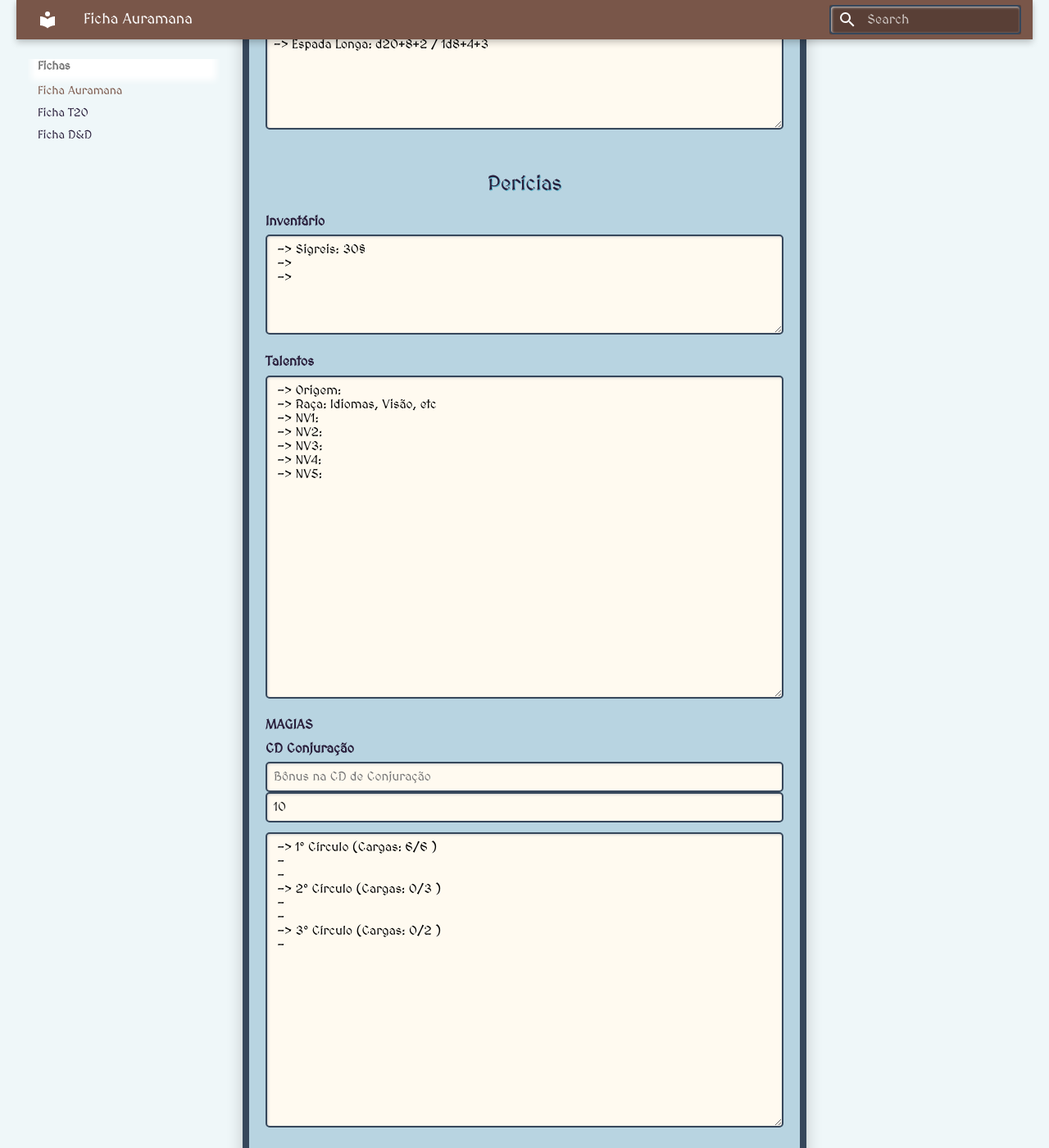
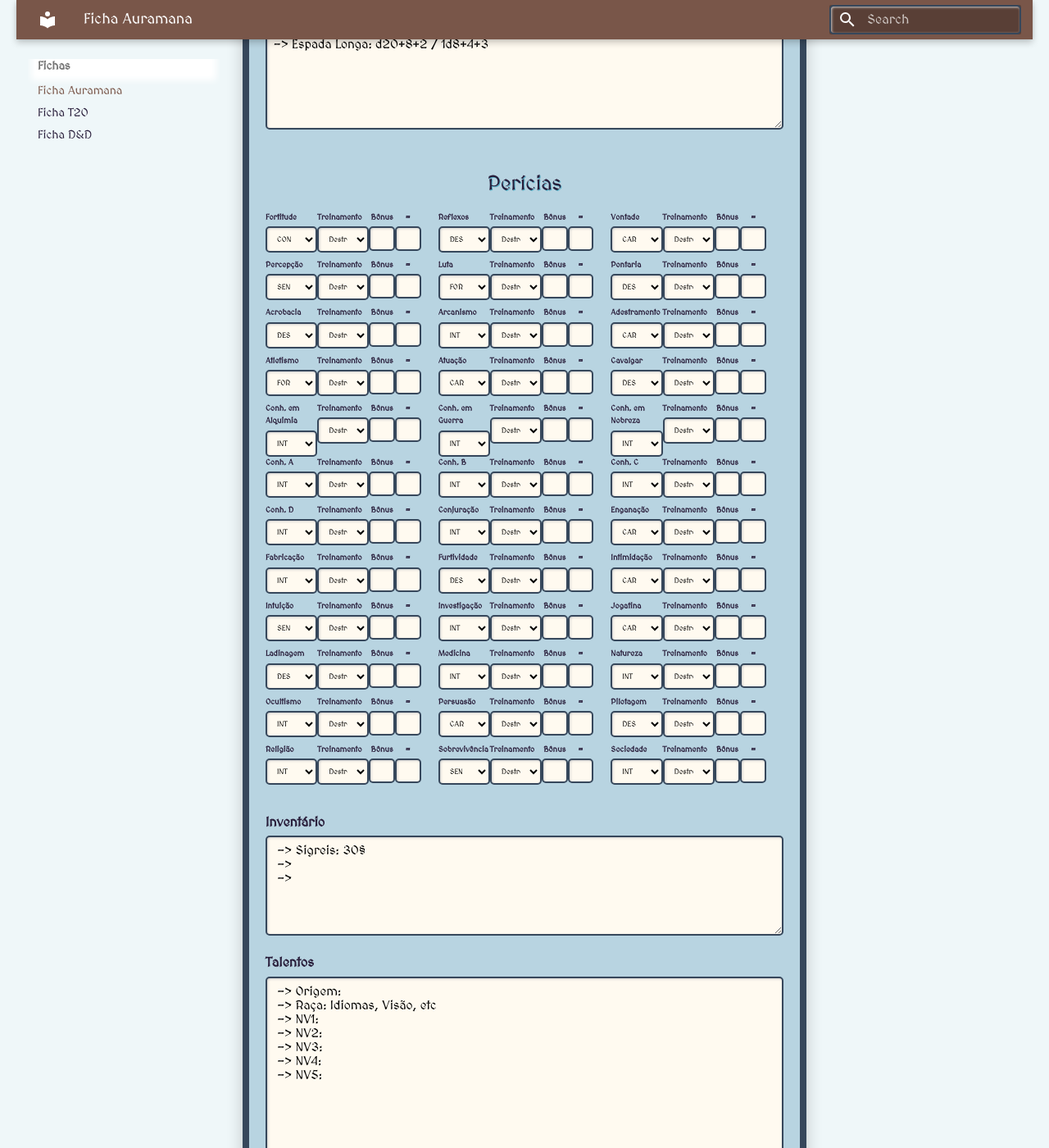
Before and after one commit to ozyssj/auramana-rpg, an MkDocs documentation site: the page built from docs/fichas/ficha.md, in a window 1280 px wide and 1400 px high, scrolled down 1265 px. Shown: the whole window at 82% size. Built offline with MkDocs 1.6.1 and Material for MkDocs 9.7.7, drawn with Linux system fonts in a browser that asks for light colours.

Commit message:
teste grid perícias

```diff
--- a/docs/fichas/ficha.md
+++ b/docs/fichas/ficha.md
@@ -418,7 +418,7 @@
                     const pericias = [
                         { nome: "Fortitude", atributo: "con" },
                         { nome: "Reflexos", atributo: "des" },
-                        { nome: "Vontade", atributo: "car" }
+                        { nome: "Vontade", atributo: "car" },
                         { nome: "Percepção", atributo: "sen" },
                         { nome: "Luta", atributo: "for" },
                         { nome: "Pontaria", atributo: "des" },
@@ -451,7 +451,7 @@
                         { nome: "Pilotagem", atributo: "des" },
                         { nome: "Religião", atributo: "int" },
                         { nome: "Sobrevivência", atributo: "sen" },
-                        { nome: "Sociedade", atributo: "int" },
+                        { nome: "Sociedade", atributo: "int" }
                     ];
 
                     // Opções de atributos
@@ -518,7 +518,7 @@
                     // Gerar todas as perícias
                     document.getElementById('pericias-container').innerHTML = pericias.map(criarPericia).join('');
                 </script>
-
+ <br/>
                 <div class="campo">
                     <label for="inventario">Inventário</label>
                     <textarea id="inventario" rows="6">
```
